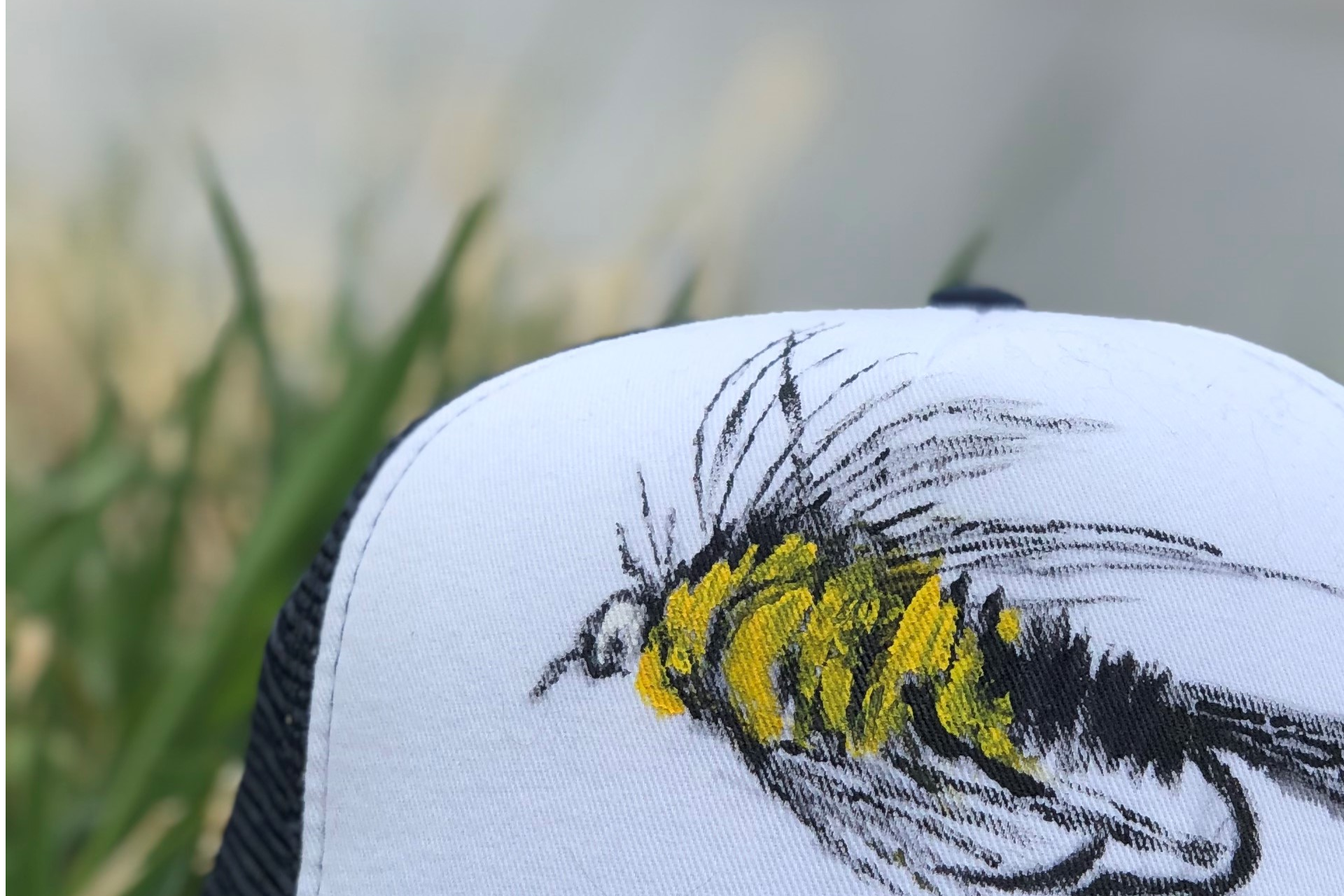
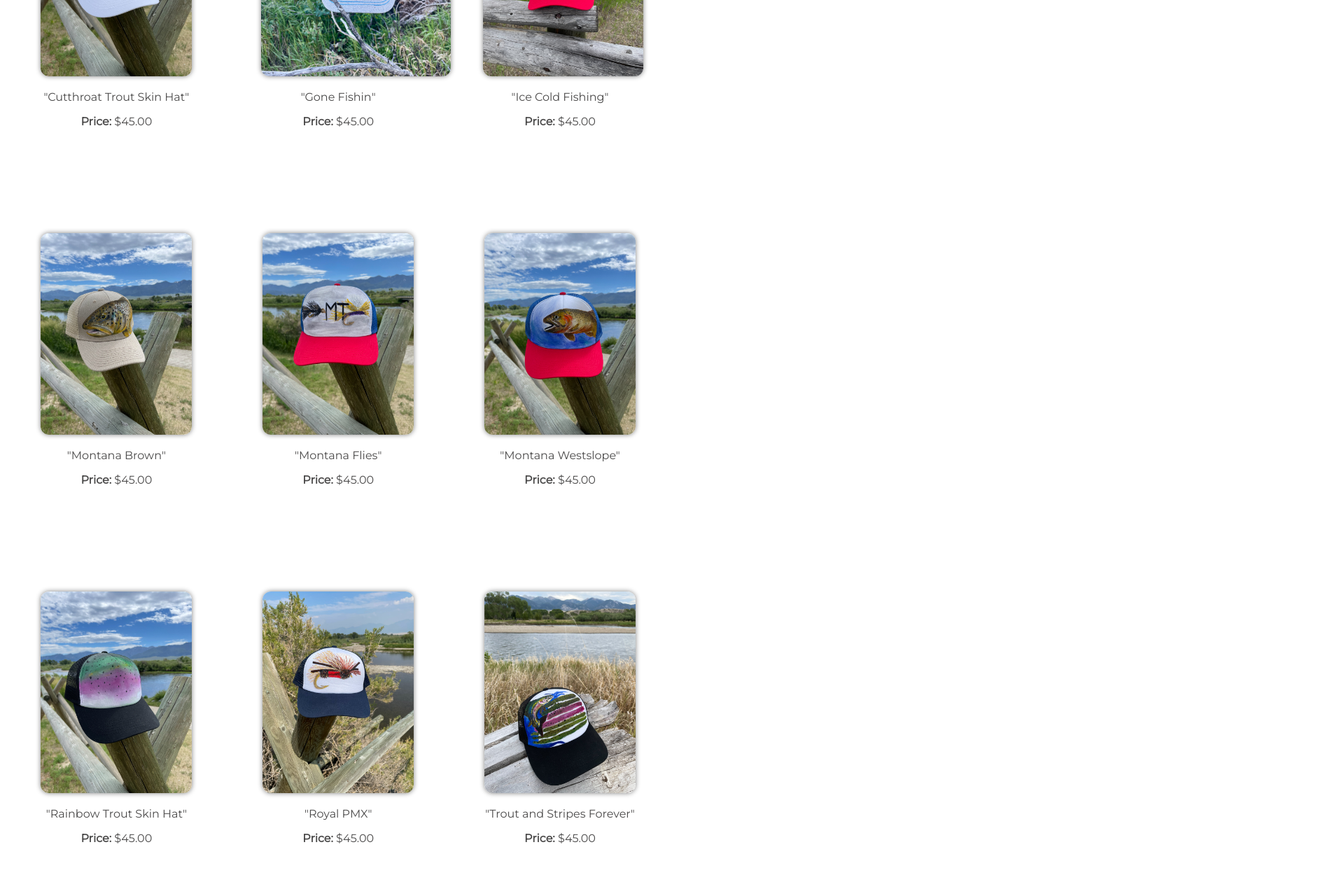
Before and after one commit to laurentyson85/lauren-tyson-artist, a React (Create React App) app: page /hats in a window 1280 px wide. Shown: the part 1200-2480 px from the top of the page at 70% size, 1920 px wide, since content can reach past the window. Built offline with nearby package versions, Linux system fonts and the light colour scheme.

Commit message:
Style hats

```diff
--- a/src/components/Hat.js
+++ b/src/components/Hat.js
@@ -3,13 +3,11 @@ import React from "react";
 function Hat({name, link, price}) {
 
     return (
-      <div className="printListing">
+      <div className="hatListing">
         <br></br>
         {link}
-        <p><span style={{fontWeight: "bold"}}>Name: </span>{name}</p>
+        <p>"{name}"</p>
         <p><span style={{fontWeight: "bold"}}>Price: </span>{price}</p>
-        <br></br>
-        <p>⏤</p>
         <br></br>
       </div>
     );
--- a/src/components/Hats.js
+++ b/src/components/Hats.js
@@ -28,77 +28,77 @@ function Hats() {
     id: 2,
     name: "Brook Trout Fish Skin",
     type: "Original Hand Painted Hat",
-    nk: <img class="hatImage" src={brook_trout_fish_skin} alt="Brook Trout Fish Skin"/>,
+    link: <img class="hatImage" src={brook_trout_fish_skin} alt="Brook Trout Fish Skin"/>,
     price: "$45.00",
     stock: "In stock"
   }, {
     id: 3,
     name: "Comin' Up For Air",
     type: "Original Hand Painted Hat",
-    nk: <img class="hatImage" src={comin_up_for_air} alt="Comin' Up For Air"/>,
+    link: <img class="hatImage" src={comin_up_for_air} alt="Comin' Up For Air"/>,
     price: "$45.00",
     stock: "In stock"
   }, {
     id: 4,
     name: "Cutthroat Trout Skin Hat",
     type: "Original Hand Painted Hat",
-    nk: <img class="hatImage" src={cutthroat_trout_skin_hat} alt="Cutthroat Trout Skin Hat"/>,
+    link: <img class="hatImage" src={cutthroat_trout_skin_hat} alt="Cutthroat Trout Skin Hat"/>,
     price: "$45.00",
     stock: "In stock"
   }, {
     id: 5,
     name: "Gone Fishin",
     type: "Original Hand Painted Hat",
-    nk: <img class="hatImage" src={gone_fishin} alt="Gone Fishin"/>,
+    link: <img class="hatImage" src={gone_fishin} alt="Gone Fishin"/>,
     price: "$45.00",
     stock: "In stock"
   }, {
     id: 6,
     name: "Ice Cold Fishing",
     type: "Original Hand Painted Hat",
-    nk: <img class="hatImage" src={ice_cold_fishing} alt="Ice Cold Fishing"/>,
+    link: <img class="hatImage" src={ice_cold_fishing} alt="Ice Cold Fishing"/>,
     price: "$45.00",
     stock: "In stock"
   }, {
     id: 7,
     name: "Montana Brown",
     type: "Original Hand Painted Hat",
-    nk: <img class="hatImage" src={montana_brown} alt="Montana Brown"/>,
+    link: <img class="hatImage" src={montana_brown} alt="Montana Brown"/>,
     price: "$45.00",
     stock: "In stock"
   }, {
     id: 8,
     name: "Montana Flies",
     type: "Original Hand Painted Hat",
-    nk: <img class="hatImage" src={montana_flies} alt="Montana Flies"/>,
+    link: <img class="hatImage" src={montana_flies} alt="Montana Flies"/>,
     price: "$45.00",
     stock: "In stock"
   }, {
     id: 9,
     name: "Montana Westslope",
     type: "Original Hand Painted Hat",
-    nk: <img class="hatImage" src={montana_westslope} alt="Montana Westslope"/>,
+    link: <img class="hatImage" src={montana_westslope} alt="Montana Westslope"/>,
     price: "$45.00",
     stock: "In stock"
   }, {
     id: 10,
     name: "Rainbow Trout Skin Hat",
     type: "Original Hand Painted Hat",
-    nk: <img class="hatImage" src={rainbow_trout_skin_hat} alt="Rainbow Trout Skin Hat"/>,
+    link: <img class="hatImage" src={rainbow_trout_skin_hat} alt="Rainbow Trout Skin Hat"/>,
     price: "$45.00",
     stock: "In stock"
   }, {
     id: 11,
     name: "Royal PMX",
     type: "Original Hand Painted Hat",
-    nk: <img class="hatImage" src={royal_pmx} alt="Royal PMX"/>,
+    link: <img class="hatImage" src={royal_pmx} alt="Royal PMX"/>,
     price: "$45.00",
     stock: "In stock"
   }, {
     id: 12,
     name: "Trout and Stripes Forever",
     type: "Original Hand Painted Hat",
-    nk: <img class="hatImage" src={trout_and_stripes_forever} alt="Trout and Stripes Forever"/>,
+    link: <img class="hatImage" src={trout_and_stripes_forever} alt="Trout and Stripes Forever"/>,
     price: "$45.00",
     stock: "In stock"
   }
--- a/src/index.css
+++ b/src/index.css
@@ -108,6 +108,55 @@ nav a:hover {
   padding-right: 80px;
 }
 
+.hatCards {
+  list-style: none;
+}
+
+.hatListing {
+  text-align: center;
+  border-radius: 25px;
+  margin: 1rem;
+  padding: 2rem;
+  margin: 1rem;
+}
+
+
+
+@media (min-width: 768px) {
+  .hatCards {
+    display: flex;
+    flex-wrap: wrap;
+  }
+
+  .hatListing {
+    width: calc(33% - 2rem);
+  }
+}
+
+@media (min-width: 1024px) {
+  .hatListing {
+    width: calc(25% - 2rem);
+  }
+}
+
+@media (min-width: 1200px) {
+  .hatListing {
+    width: calc(20% - 2rem);
+  }
+}
+
+.hatImage {
+    justify-self: center;
+    height: 18rem;
+    width: auto;
+    -moz-box-shadow:0px 0px 7px grey;
+    -webkit-box-shadow:0px 0px 7px grey;
+    box-shadow:0px 0px 7px grey;
+    -webkit-border-radius: 12px;
+    -moz-border-radius: 12px;
+    border-radius: 12px;
+  }
+
 
 
 .navigateButtons {
```
